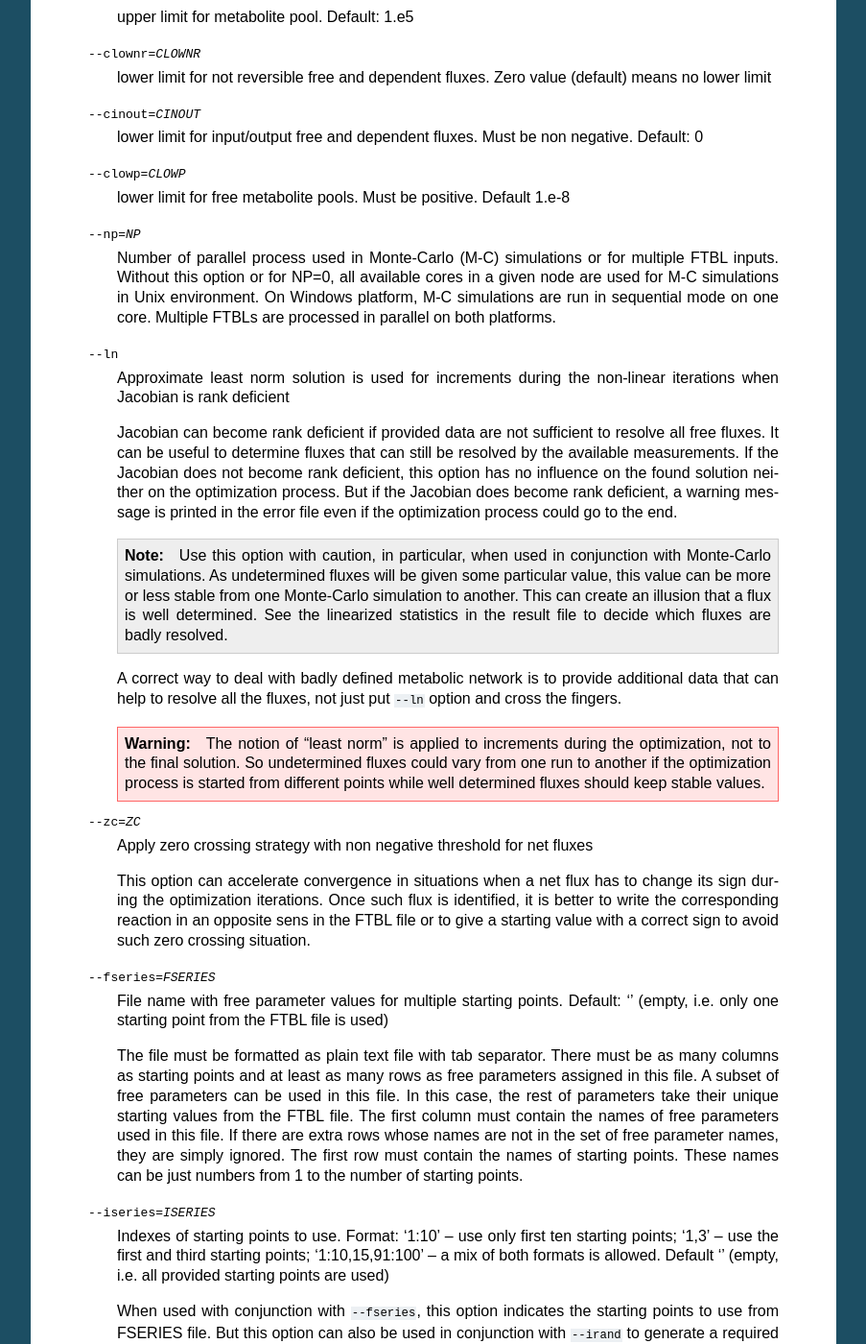
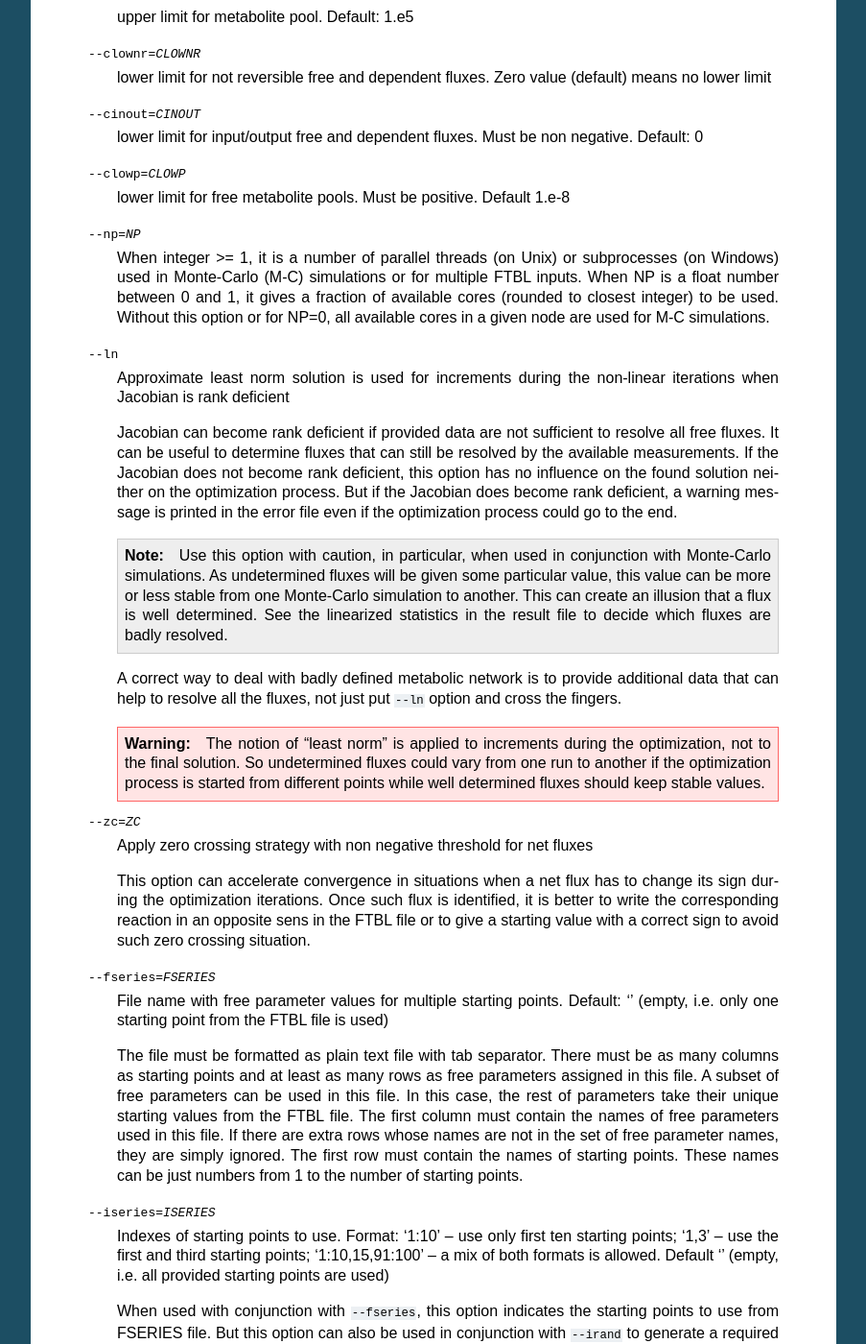
Before and after one commit to sgsokol/influx, a Sphinx documentation site: the page built from doc/manual.rst, in a window 1280 px wide and 1400 px high, scrolled down 2429 px. Shown: the whole window at 96% size, without its empty margins (198-1101 px from the left). Built offline with Sphinx 7.4.7, drawn with Linux system fonts in a browser that asks for light colours; some of the changed text lies outside the part shown.

Commit message:
updated --np=NP; updated --seed=SEED;

```diff
--- a/doc/manual.rst
+++ b/doc/manual.rst
@@ -78,13 +78,13 @@
   --cinout=CINOUT  lower limit for input/output free and dependent fluxes.
                    Must be non negative. Default: 0
   --clowp=CLOWP    lower limit for free metabolite pools. Must be positive. Default 1.e-8
-  --np=NP            Number of parallel process used in Monte-Carlo (M-C)
-                     simulations or for multiple FTBL inputs. Without this
-                     option or for NP=0, all available cores in a given node
-                     are used for M-C simulations in Unix environment. On
-                     Windows platform, M-C simulations are run in sequential
-                     mode on one core. Multiple FTBLs are processed in
-                     parallel on both platforms.
+  --np=NP            When integer >= 1, it is a number of parallel threads (on
+                     Unix) or subprocesses (on Windows) used in Monte-Carlo
+                     (M-C) simulations or for multiple FTBL inputs. When NP is
+                     a float number between 0 and 1, it gives a fraction of
+                     available cores (rounded to closest integer) to be used.
+                     Without this option or for NP=0, all available cores in a
+                     given node are used for M-C simulations.
   --ln             Approximate least norm solution is used for increments during the non-linear iterations when Jacobian is rank deficient
 
                    Jacobian can become rank deficient if provided data are not sufficient to resolve all free fluxes. It can be useful to determine fluxes that can still be resolved by the available measurements. If the Jacobian does not become rank deficient, this option has no influence on the found solution neither on the optimization process. But if the Jacobian does become rank deficient, a warning message is printed in the error file even if the optimization process could go to the end.
@@ -108,8 +108,16 @@
                      When used with conjunction with ``--fseries``, this option indicates the starting points to use from FSERIES file. But this option can also be used in conjunction with ``--irand`` to generate a required number of random starting points, e.g. ``influx_s.py --irand --iseries 1:10 mynetwork`` will generate and use 10 random starting points.
 
                      For both ``--fseries`` and ``--iseries``, one result file is generated per starting point, e.g. ``mynetwork_res.V1.kvh``, ``mynetwork_res.V2.kvh`` and so on. If starting points comes from a ``--fseries`` then the suffixes ``V1``, ``V2``, ... are replaced by the column names from this file. In addition, a file ``mynetwork.pres.csv`` resuming all estimated parameters and final cost values is written.
-  --seed=SEED        Integer (preferably a prime integer) used for reproducible random number generating. It makes reproducible random starting points (``--irand``) but also Monte-Carlo simulations for sensitivity analysis (``--sens mc=N``) if executed in sequential way (``--np=1``). Default: current system value, i.e. the random drawing will be varying at each run.
-  --excl_outliers    This option takes an optional argument, a p-value between 0 and 1 which is used to filter out measurement outliers. The filtering is based on Z statistics calculated on reduced residual distribution. Default: 0.01.
+  --seed=SEED        Integer (preferably a prime integer) used for
+                     reproducible random number generating. It makes
+                     reproducible random starting points (--irand) but also
+                     Monte-Carlo simulations for sensitivity analysis.
+                     Default: none, i.e. current system value is used, so
+                     random drawing will be varying at each run.
+  --excl_outliers    This option takes an optional argument, a p-value between
+                     0 and 1 which is used to filter out measurement outliers.
+                     The filtering is based on Z statistics calculated on
+                     reduced residual distribution. Default: 0.01.
 
                      Excluded outliers (if any) and their residual values are reported in the ``mytework.log`` file. Non available (``NA``) measurements are considered as outliers for any p-value.
                      An optional p-value used here does not give a proportion of residuals that will be excluded from optimization process but rather a degree of beeing a valuable measurements. So, closer to zero is the p-value, the less data is filtered out. If in contary, you want to filter out more outliers than with the default p-value, use a value grater than the default value of 0.01, e.g.: ::
```
Also changed, not shown: other parts of doc/manual.rst (+3 -4 lines).
